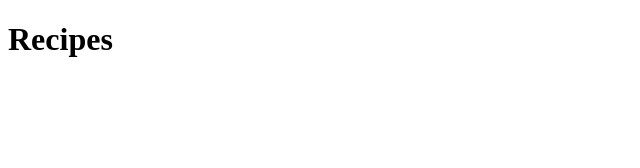
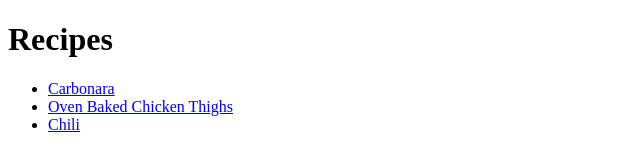
Before and after one commit to MatthewBert/recipes, a plain HTML site: page index.html in a window 1280 px wide. Shown: the whole page, without its empty margins (0-640 px from the left). Drawn offline with Linux system fonts and the light colour scheme.

Commit message:
update index page to have all necessary links

```diff
--- a/index.html
+++ b/index.html
@@ -7,6 +7,10 @@
 </head>
 <body>
     <h1>Recipes</h1>
-
+    <ul>
+        <li><a href="all-recipes/carbonara.html">Carbonara</a></li>
+        <li><a href="all-recipes/ovenbakedchicken.html">Oven Baked Chicken Thighs</a></li>
+        <li><a href="all-recipes/chili.html">Chili</a></li>
+    </ul>
 </body>
 </html>
```
